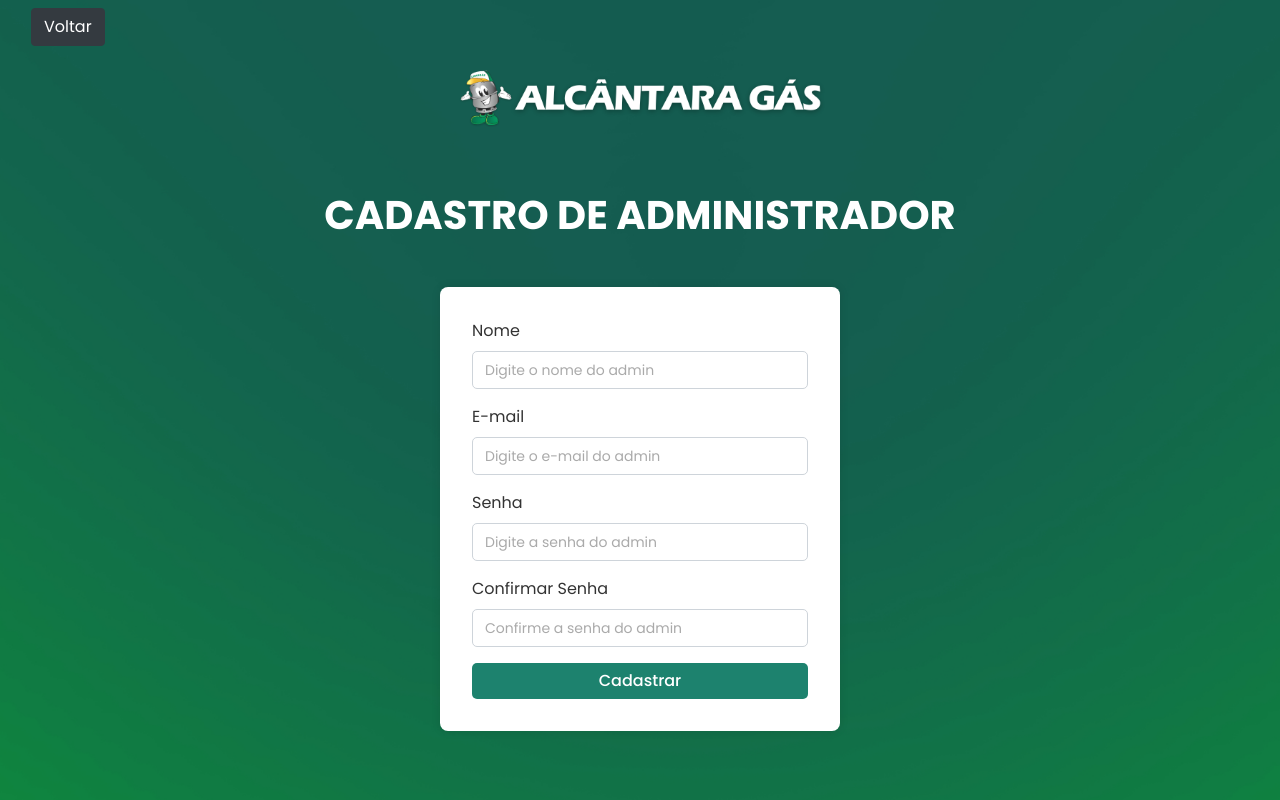
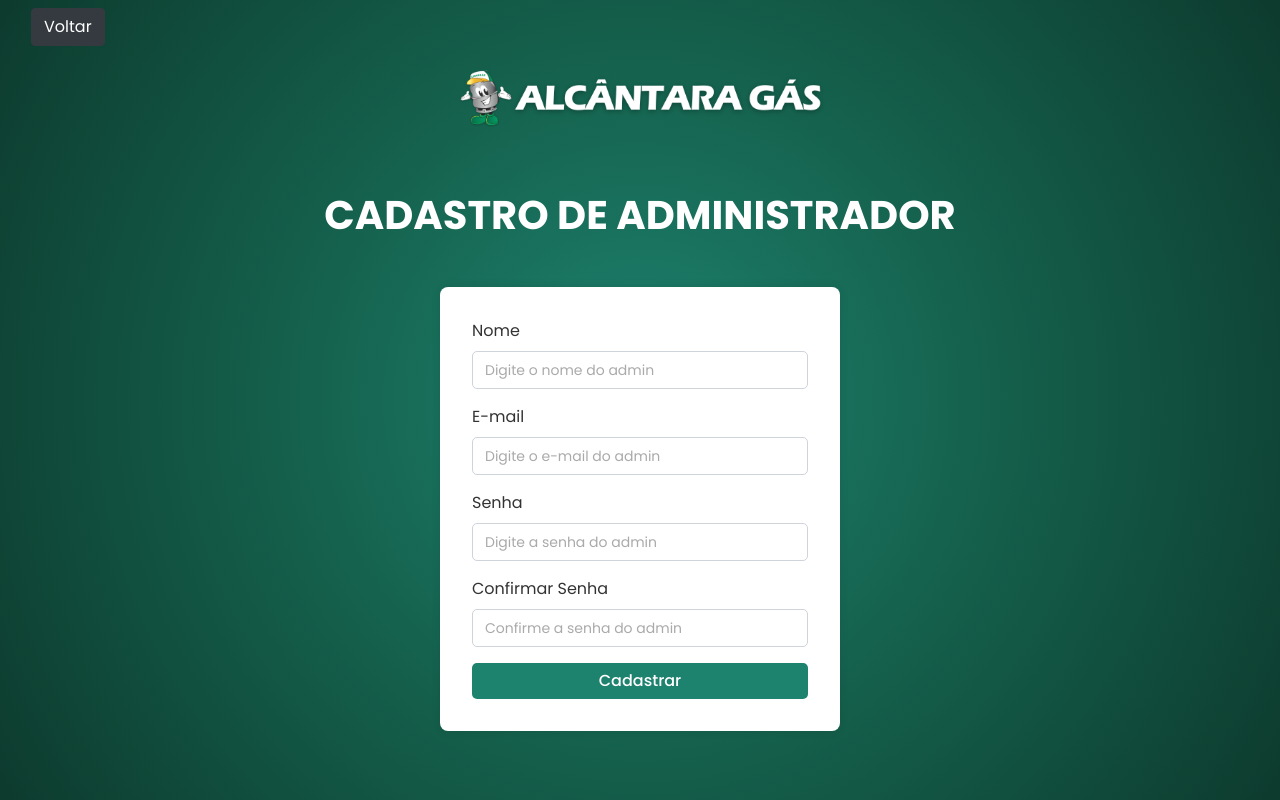
Before and after one commit to batatinhachips/AlcaGas, a PHP site: page /visao/cadastrar_admin.php in a window 1280 px wide. Run offline with PHP 8.4, Linux system fonts and the light colour scheme.

Commit message:
Add files via upload

```diff
--- a/recursos/css/login.css
+++ b/recursos/css/login.css
@@ -38,7 +38,7 @@ body.cadCliente {
 /* Estilo para a página de login */
 body.login_bg {
     margin: 0;
-    background-image: url('../imagens/bg.jpg');
+    background: radial-gradient(circle at center, #1D826E, #145E4A, #0D3B2E);
     background-size: cover;
     background-position: center;
     color: white;
```
